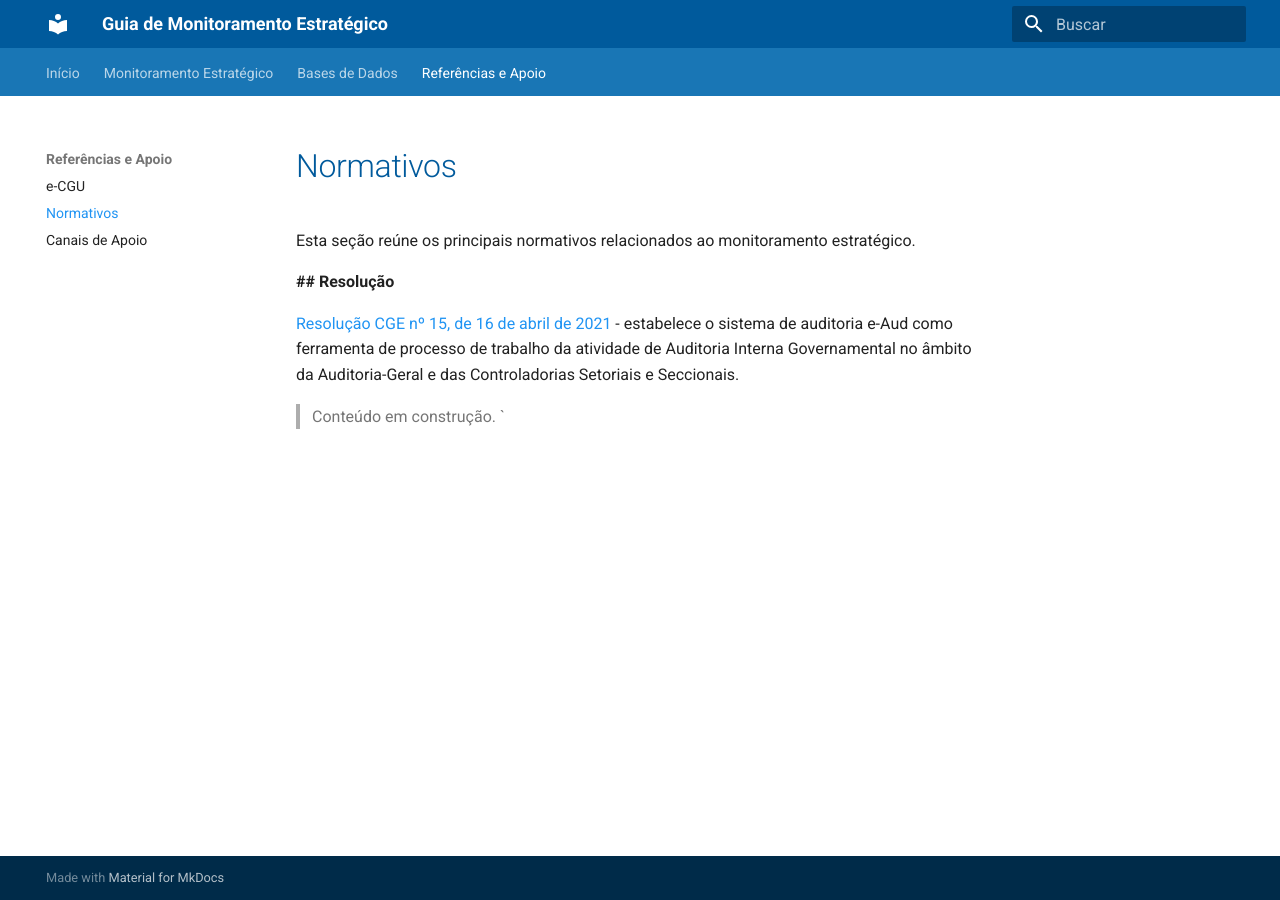
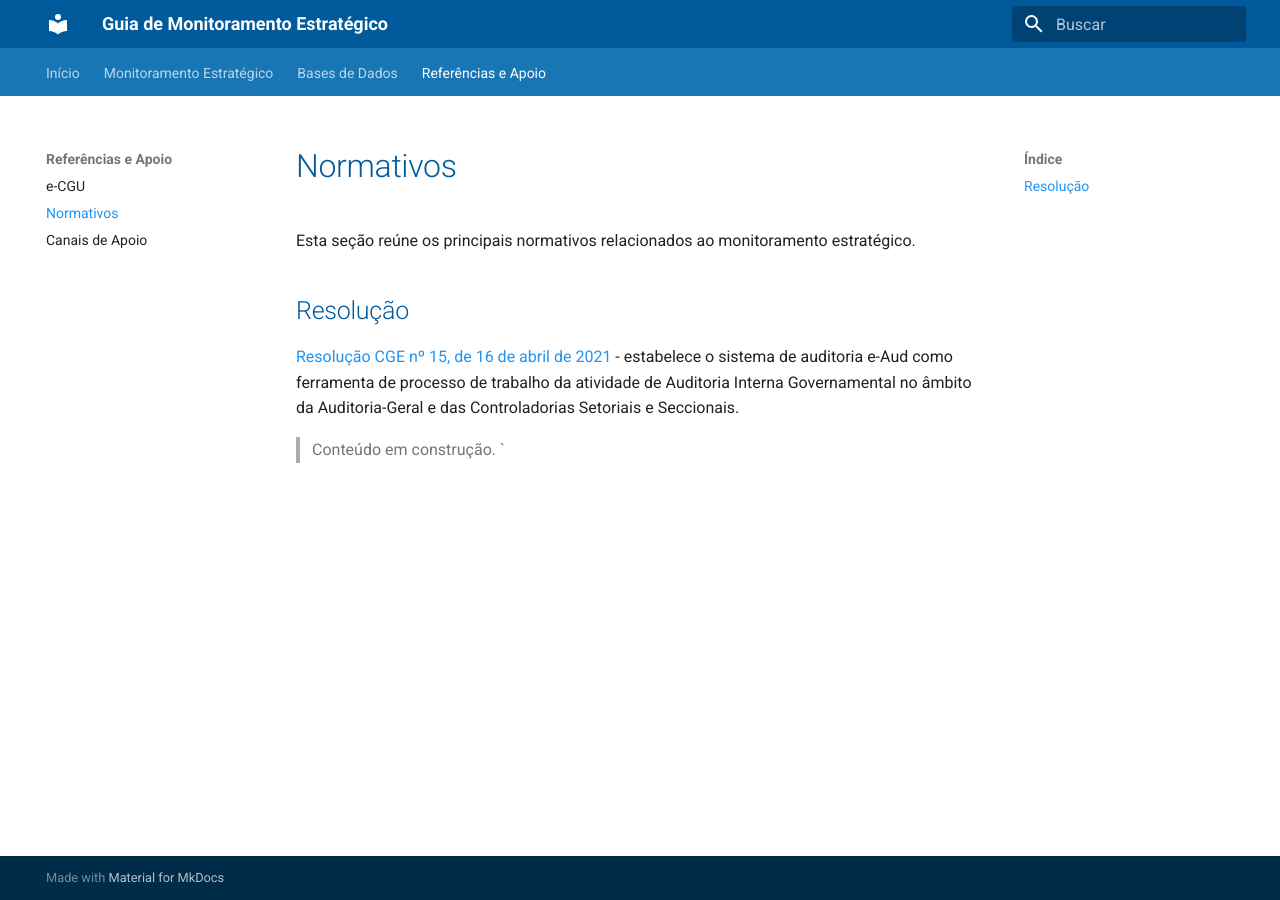
Before and after one commit to CGEMG-AHCS/guia-monitoramento-estrategico, an MkDocs documentation site: the page built from docs/referencias/normativos.md, in a window 1280 px wide. Built offline with MkDocs 1.6.1 and Material for MkDocs 9.7.7, drawn with Linux system fonts in a browser that asks for light colours.

Commit message:
Fix heading formatting in normativos.md

```diff
--- a/docs/referencias/normativos.md
+++ b/docs/referencias/normativos.md
@@ -2,7 +2,7 @@
 
 Esta seção reúne os principais normativos relacionados ao monitoramento estratégico.
 
-**## Resolução**
+## Resolução
 
 [Resolução CGE nº 15, de 16 de abril de 2021](https://www.pesquisalegislativa.mg.gov.br/LegislacaoCompleta.aspx?cod=195373&marc=) - estabelece o sistema de auditoria e-Aud como ferramenta de processo de trabalho da atividade de Auditoria Interna Governamental no âmbito da Auditoria-Geral e das Controladorias Setoriais e Seccionais.
 
```
